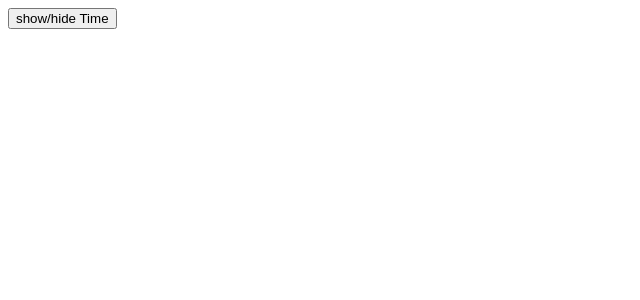
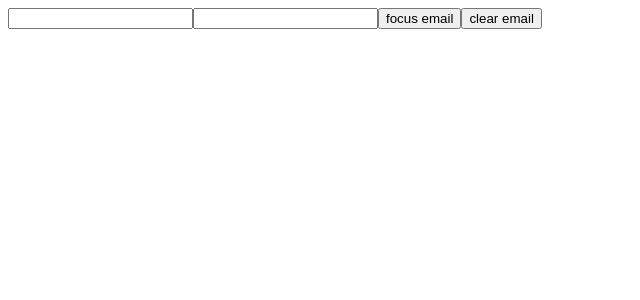
Before and after one commit to Lohithakshith2007/web-development, a React (Vite) app in the folder React-app/: page / in a window 1280 px wide. Shown: the top 300 px of the page, without its empty margins (0-640 px from the left). Built offline with nearby package versions, Linux system fonts and the light colour scheme.

Commit message:
React (Exercise): Practice useRef with DOM element focus and direct input manipulation

```diff
--- a/React-app/index.html
+++ b/React-app/index.html
@@ -2,9 +2,8 @@
 <html lang="en">
   <head>
     <meta charset="UTF-8" />
-    <link rel="icon" type="image/svg+xml" href="/favicon.svg" />
     <meta name="viewport" content="width=device-width, initial-scale=1.0" />
-    <title>react-app</title>
+    <title>React App</title>
   </head>
   <body>
     <div id="root"></div>
--- a/React-app/src/App.jsx
+++ b/React-app/src/App.jsx
@@ -37,6 +37,10 @@ import APIHandling from "./components/UseEffect/APIHandling.jsx";
 import UserListAPI from "./components/UseEffect/UserListAPI.jsx";
 
 import Clock from "./components/UseEffect/LiveClock/Clock.jsx";
+
+import SearchBox from "./components/UseEffect/SearchBox.jsx";
+
+import LoginForm from "./components/UseRef/LoginForm.jsx";
 
 function App() {
   const isLoggedIn = true;
@@ -161,7 +165,13 @@ function App() {
       {/* <UserListAPI /> */}
 
       {/* Current time Exercise */}
-      <Clock/>
+      {/* <Clock/> */}
+
+      {/* SearchBox exercise */}
+      {/* <SearchBox /> */}
+
+      {/* Login Form exercise */}
+      <LoginForm />
     </>
   );
 }
--- /dev/null
+++ b/React-app/src/components/UseEffect/SearchBox.jsx
@@ -0,0 +1,35 @@
+import { useState, useEffect } from "react";
+
+export default function SearchBox() {
+  const [search, setSearch] = useState("");
+  const [message, setMessage] = useState("");
+
+  useEffect(() => {
+    if (search.length > 0) {
+      console.log(`searching for ${search}...`);
+      setMessage(`searching for ${search}...`);
+    }
+  }, [search]);
+
+  function Reset(){
+    setSearch(""); // Clear the search field
+    setMessage("");
+  }
+
+  return (
+    <>
+        <input
+      type="text"
+      value={search}
+      onChange={(e) => {
+        setSearch(e.target.value);
+      }}
+    />
+    {message && <p>{message}</p>}
+    <button onClick={Reset}>Reset</button>
+
+
+    </>
+
+  );
+}
--- /dev/null
+++ b/React-app/src/components/UseRef/LoginForm.jsx
@@ -0,0 +1,26 @@
+import { useRef } from "react";
+
+export default function LoginForm() {
+  const emailRef = useRef(null);
+  const passwordRef = useRef(null);
+
+  const focusInput = () => {
+    emailRef.current?.focus();
+  };
+
+  const clearEmail = () => {
+    if (emailRef.current) {
+      emailRef.current.value = "";
+    }
+  };
+
+  return (
+    <>
+      <input type="email" ref={emailRef} />
+      <input type="password" ref={passwordRef} />
+
+      <button onClick={focusInput}>focus email</button>
+      <button onClick={clearEmail}>clear email</button>
+    </>
+  );
+}
```
